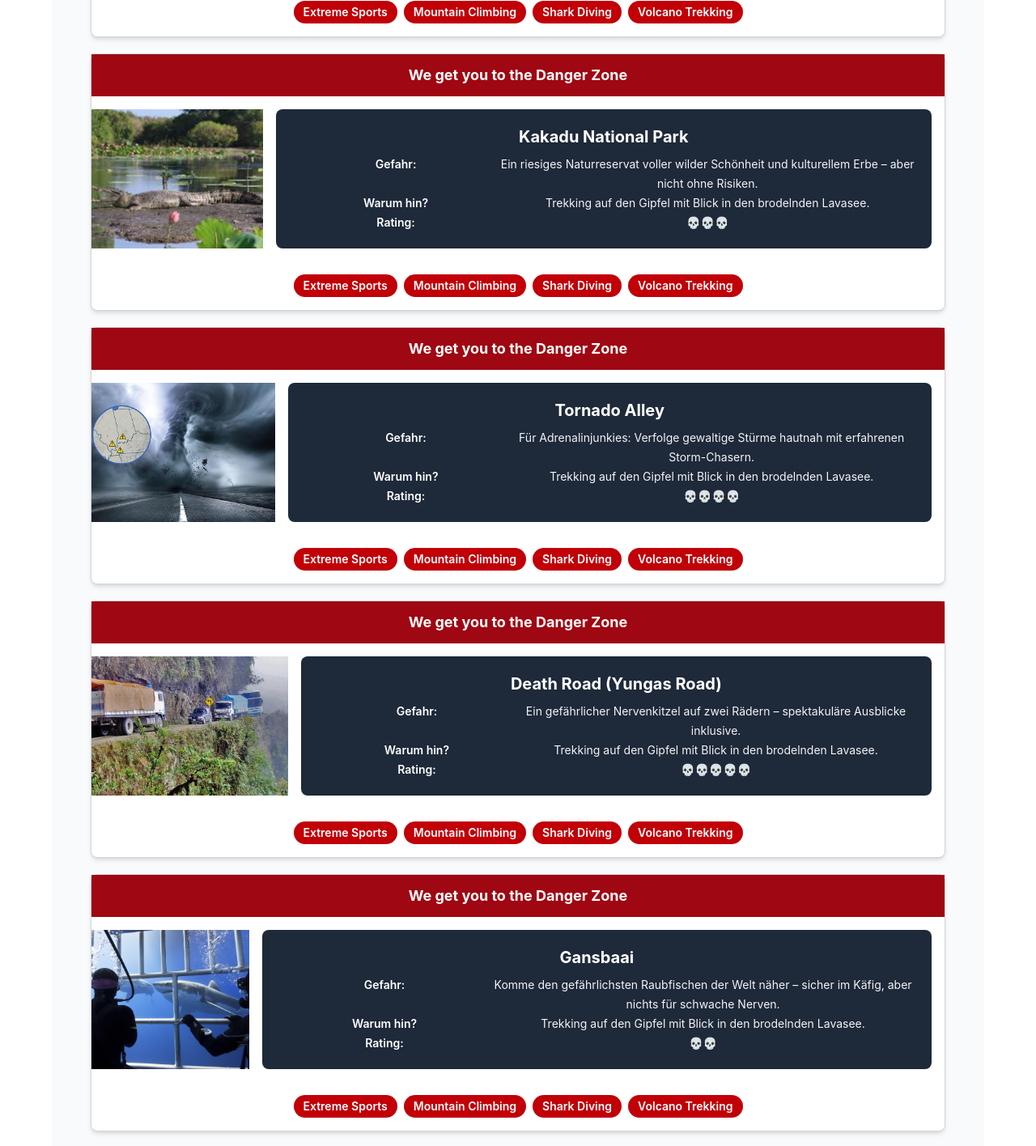
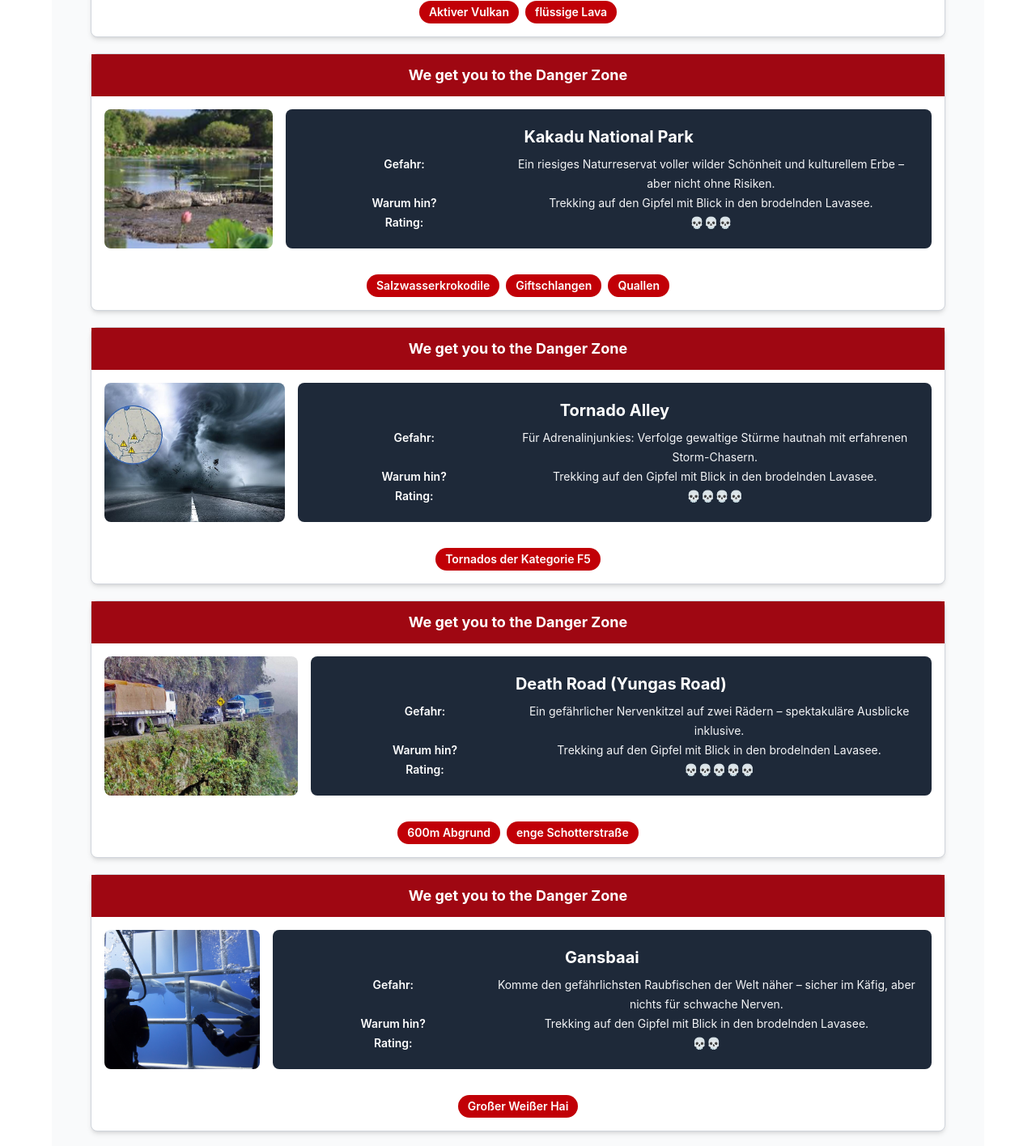
Before and after one commit to timesqueezer/dynamo-danger-zone, a React (Create React App) app in the folder frontend/: page /list in a window 1280 px wide. Shown: the part 480-1896 px from the top of the page at 81% size. Built offline with nearby package versions, Linux system fonts and the light colour scheme.

Commit message:
Design Improvements

```diff
--- a/frontend/src/components/AdventureListItem.tsx
+++ b/frontend/src/components/AdventureListItem.tsx
@@ -7,10 +7,11 @@
   skull_rating: number;
   id: string;
   image_url: string;
+  danger: string[];
 }
 
 export const AdventureListItem = (props: IAdventureListItemProps) => {
-  const { name, description, skull_rating, id, image_url } = props;
+  const { name, description, skull_rating, id, image_url, danger } = props;
   const navigate = useNavigate();
 
   return (
@@ -23,11 +24,11 @@
       </div>
 
       <div className="flex flex-row">
-        <div className="relative mb-4 w-1/4 rounded-lg">
+        <div className="relative mb-4 w-1/4 rounded-lg ml-4">
           <img
             src={image_url}
             alt="Danger Zone"
-            className="w-full h-full object-cover"
+            className="w-full h-full object-cover rounded-lg"
           />
         </div>
 
@@ -56,18 +57,11 @@
       </div>
 
       <div className="flex flex-wrap gap-2 p-4 justify-center">
-        <span className="bg-red-700 text-white px-3 py-1 rounded-full text-sm font-semibold">
-          Extreme Sports
-        </span>
-        <span className="bg-red-700 text-white px-3 py-1 rounded-full text-sm font-semibold">
-          Mountain Climbing
-        </span>
-        <span className="bg-red-700 text-white px-3 py-1 rounded-full text-sm font-semibold">
-          Shark Diving
-        </span>
-        <span className="bg-red-700 text-white px-3 py-1 rounded-full text-sm font-semibold">
-          Volcano Trekking
-        </span>
+        {danger.map((item, index) => (
+          <span className="bg-red-700 text-white px-3 py-1 rounded-full text-sm font-semibold">
+            {item}
+          </span>
+        ))}
       </div>
     </div>
   );
--- a/frontend/src/constants/index.ts
+++ b/frontend/src/constants/index.ts
@@ -19,7 +19,7 @@
     id: "8e4cb7c3-ec95-4e59-a8f2-c7f6a0e2cc49",
     name: "Mount Nyiragongo",
     country: "Demokratische Republik Kongo",
-    danger: "Aktiver Vulkan mit flüssiger Lava",
+    danger: ["Aktiver Vulkan", "flüssige Lava"],
     why_go: "Trekking zum Lavasee auf dem Gipfel",
     skull_rating: 5,
     image_url: image1,
@@ -30,7 +30,7 @@
     id: "fe08c83e-9a1c-4a8f-b6d4-f839c2bbcc10",
     name: "Kakadu National Park",
     country: "Australien",
-    danger: "Salzwasserkrokodile, Giftschlangen, Quallen",
+    danger: ["Salzwasserkrokodile", "Giftschlangen", "Quallen"],
     why_go: "Natur, Aboriginal-Kunst, Abenteuer",
     skull_rating: 3,
     image_url: image2,
@@ -41,7 +41,7 @@
     id: "3b6741cc-2f07-4f8d-ae7e-3a934f7a6ad6",
     name: "Tornado Alley",
     country: "USA",
-    danger: "Tornados der Kategorie F5",
+    danger: ["Tornados der Kategorie F5"],
     why_go: "Storm-Chasing-Touren",
     skull_rating: 4,
     image_url: image3,
@@ -52,7 +52,7 @@
     id: "58a1dc84-91eb-4e71-aee3-5e2b33cc1a76",
     name: "Death Road (Yungas Road)",
     country: "Bolivien",
-    danger: "600m Abgrund, enge Schotterstraße",
+    danger: ["600m Abgrund", "enge Schotterstraße"],
     why_go: "Mountainbike mit Ausblick",
     skull_rating: 5,
     image_url: image4,
@@ -63,7 +63,7 @@
     id: "e624c5c9-7334-4a6c-90a4-b2c0ab79c44a",
     name: "Gansbaai",
     country: "Südafrika",
-    danger: "Großer Weißer Hai",
+    danger: ["Großer Weißer Hai"],
     why_go: "Käfigtauchen",
     skull_rating: 2,
     image_url: image5,
@@ -74,7 +74,7 @@
     id: "7b0e6f4c-275b-4d84-9125-05c4db406cc5",
     name: "Danakil-Wüste",
     country: "Äthiopien",
-    danger: "Extreme Hitze, Gase, Unruhen",
+    danger: ["Extreme Hitze", "Gase", "Unruhen"],
     why_go: "Surreale Vulkanlandschaften",
     skull_rating: 4,
     image_url: image6,
@@ -85,7 +85,7 @@
     id: "982a9c8b-87e8-4d7b-b5a0-72b94933685d",
     name: "Ilha da Queimada Grande (Snake Island)",
     country: "Brasilien",
-    danger: "Tödliche Schlangen überall",
+    danger: ["Tödliche Schlangen überall"],
     why_go: "Verbotene Insel-Legende",
     skull_rating: 5,
     image_url: image7,
@@ -96,7 +96,7 @@
     id: "89d8a4d5-6d24-4951-a0a8-203fa8715764",
     name: "Cenoten-Tauchen",
     country: "Mexiko",
-    danger: "Höhlensysteme, Orientierung",
+    danger: ["Höhlensysteme", "Orientierung"],
     why_go: "Kristallklares Wasser, Unterwelt",
     skull_rating: 3,
     image_url: image8,
@@ -107,7 +107,7 @@
     id: "3c66efb8-d432-41f0-a7f2-68f3f349705c",
     name: "Ciudad Juárez",
     country: "Mexiko",
-    danger: "Kartelle, hohe Kriminalität",
+    danger: ["Kartelle", "hohe Kriminalität"],
     why_go: "Städtische Spannung, Kultur",
     skull_rating: 4,
     image_url: image9,
@@ -118,7 +118,7 @@
     id: "b2dbce43-418f-4ae0-b8cc-71eb4e0ec31e",
     name: "Tschernobyl",
     country: "Ukraine",
-    danger: "Reststrahlung",
+    danger: ["Reststrahlung"],
     why_go: "Postapokalyptische Atmosphäre",
     skull_rating: 3,
     image_url: image10,
--- a/frontend/src/pages/Details.tsx
+++ b/frontend/src/pages/Details.tsx
@@ -56,7 +56,12 @@
         />
       </div>
 
-      <div className="grid grid-cols-1 md:grid-cols-2 gap-6">
+      <div className="mb-10">
+        <h2 className="font-bold text-lg mb-2">Beschreibung</h2>
+        <p className="text-sm text-gray-700">{description}</p>
+      </div>
+
+      <div className="grid grid-cols-2 md:grid-cols-2 gap-6">
         <div>
           <h2 className="font-bold text-lg mb-2">Gefahren</h2>
           <p className="text-sm text-gray-700">{danger}</p>
@@ -67,11 +72,6 @@
           <p className="text-sm text-gray-700">{why_go}</p>
         </div>
 
-        <div className="md:col-span-2">
-          <h2 className="font-bold text-lg mb-2">Beschreibung</h2>
-          <p className="text-sm text-gray-700">{description}</p>
-        </div>
-
         <div>
           <h2 className="font-bold text-lg mb-2">Skull Rating</h2>
           <p className="text-2xl">{getSkullRatingVisual(skull_rating)}</p>
@@ -79,15 +79,11 @@
       </div>
 
       <div className="mt-8 flex flex-wrap gap-3 justify-center">
-        <span className="bg-red-700 text-white px-3 py-1 rounded-full text-sm font-semibold">
-          Abenteuer
-        </span>
-        <span className="bg-red-700 text-white px-3 py-1 rounded-full text-sm font-semibold">
-          Gefährlich
-        </span>
-        <span className="bg-red-700 text-white px-3 py-1 rounded-full text-sm font-semibold">
-          Einmalig
-        </span>
+        {danger.map((item) => (
+          <span className="bg-red-700 text-white px-3 py-1 rounded-full text-sm font-semibold">
+            {item}
+          </span>
+        ))}
       </div>
     </div>
   );
--- a/frontend/src/pages/Home.tsx
+++ b/frontend/src/pages/Home.tsx
@@ -1,4 +1,7 @@
+import { useNavigate } from "react-router";
+
 export const Home = () => {
+  const navigate = useNavigate();
   return (
     <div className="flex flex-col items-center justify-center bg-gray-50">
       <h1 className="text-4xl font-bold text-gray-800">
@@ -7,7 +10,10 @@
       <p className="mt-4 text-lg text-gray-600">
         Get ready for an adrenaline-pumping experience!
       </p>
-      <button className="mt-6 px-4 py-2 bg-red-700 text-white rounded-md hover:bg-red-800 transition duration-200">
+      <button
+        className="mt-6 px-4 py-2 bg-red-700 text-white rounded-md hover:bg-red-800 transition duration-200 cursor-pointer"
+        onClick={() => navigate("/list")}
+      >
         Start Your Adventure
       </button>
     </div>
--- a/frontend/src/pages/List.tsx
+++ b/frontend/src/pages/List.tsx
@@ -9,7 +9,6 @@
           <AdventureListItem {...trip} />
         ))}
       </div>
-      <div className="w-2/5 border border-gray-300 rounded-lg shadow-md bg-white p-4"></div>
     </div>
   );
 };
```
Also changed, not shown: frontend/src/assets/10.jpg.
